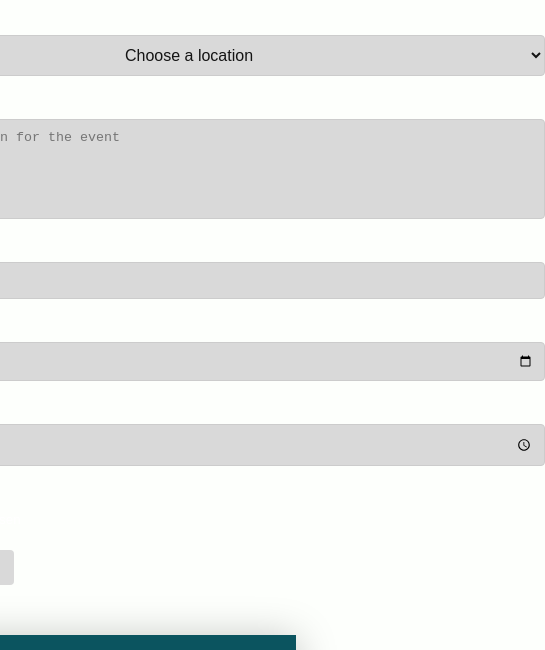
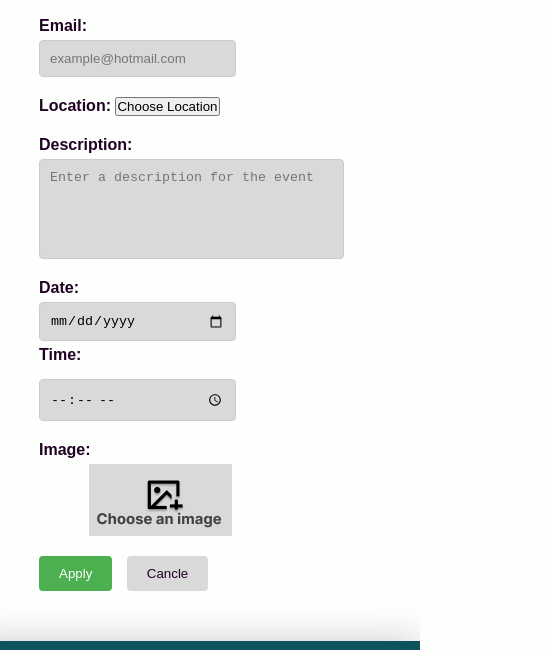
Before and after one commit to AMAbdulrahim/SWE363_Project, a plain HTML site: page structure/editCreateEvent.html in a window 390 px wide. Shown: the part 193-843 px from the top of the page, 545 px wide, since content can reach past the window. Drawn offline with Linux system fonts and the light colour scheme.

Commit message:
ece/event css+media

```diff
--- /dev/null
+++ b/script/locationSelector.js
@@ -0,0 +1,14 @@
+
+    const getlocation = () =>{
+        if (navigator.geolocation) {
+            navigator.geolocation.getCurrentPosition(showPosition);
+        } else {
+            alert("Geolocation is not supported by this browser.");
+        }
+    }
+
+    function showPosition(position) {
+        var latitude = position.coords.latitude;
+        var longitude = position.coords.longitude;
+        alert("Latitude: " + latitude + ", Longitude: " + longitude);
+    }
--- a/structure/editCreateEvent.html
+++ b/structure/editCreateEvent.html
@@ -1,16 +1,13 @@
 <html lang="en">
 
 <head>
-    <meta charset="UTF-8">
-    <meta name="viewport" content="width=device-width, initial-scale=1.0">
-    <title>event</title>
-
     <meta charset="UTF-8">
     <meta name="viewport" content="width=device-width, initial-scale=1.0">
     <title>creator events</title>
     <link rel="stylesheet" href="/style/HeaderFooter.css">
     <link rel="stylesheet" href="/style/ECE.css">
     <script src="/script/st.js"></script>
+    <script src="/script/locationSelector.js"></script>
 </head>
 
 <body>
@@ -32,31 +29,33 @@
                     <input type="text" id="event-name" name="event_name" placeholder="Enter event's name">
                 </div>
                 <div class="event-form">
-                    <label for="location">Location:</label>
-                    <select id="location" name="location">
-                        <option value=""> Choose a location</option>
-
-                    </select>
-                </div>
-                <div class="event-form">
-                    <label for="description">Description:</label>
-                    <textarea id="description" name="description" placeholder="Enter a description for the event"></textarea>
-                </div>
-                <div class="event-form">
                     <label for="email">Email:</label>
                     <input type="email" id="email" name="email" placeholder="example@hotmail.com">
                 </div>
                 <div class="event-form">
+                    <label for="location">Location:</label>
+                    <button onclick="getLocation()">Choose Location</button>
+                </div>
+                <div class="event-form">
+                    <label for="description">Description:</label>
+                    <textarea id="description" name="description"
+                        placeholder="Enter a description for the event"></textarea>
+                </div>
+                <div class="event-form">
                     <label for="date">Date:</label>
                     <input type="date" id="date" name="date">
-                </div>
-                <div class="event-form">
+
                     <label for="time">Time:</label>
                     <input type="time" id="time" name="time">
                 </div>
                 <div class="event-form">
                     <label for="image">Image:</label>
-                    <input type="file" id="image" name="image">
+                    <label for="fileInput">
+                        <img src="/images/imageSelection.png" alt="imageSelection" alt="Placeholder Image"
+                            id="imagePreview">
+                    </label>
+                    <input type="file" id="fileInput" accept="image/*" style="display:none;">
+
                 </div>
                 <div class="buttons-form">
                     <button type="submit">Apply</button>
--- a/style/ECE.css
+++ b/style/ECE.css
@@ -1,33 +1,41 @@
-
-
 main {
   font-family: 'Arial', sans-serif;
   display: flex;
   align-items: center;
 }
 
+form {
+  align-items: center;
+  justify-content: center;
+  width: 100%;
+}
+
 .container {
-    width: max-content;
+  width: fit-content;
   margin: 0 auto;
   max-height: fit-content;
   display: flex;
   overflow: hidden;
   overflow-y: auto;
   scrollbar-width: none;
+  align-items: center;
+  justify-content: center;
 
 }
 
 .event-form {
   margin-bottom: 20px;
+  margin-top: 10px;
   width: 700px;
 }
 
 .event-form label {
   flex: 0 0 200px;
   color: #210124;
-    display: block;
+  display: inline-block;
   margin-bottom: 5px;
   margin-top: 5px;
+  width: 50px;
 }
 
 .event-form input[type="text"],
@@ -38,7 +46,7 @@ main {
 .event-form textarea {
   flex: 1;
   background-color: #D9D9D9;
-    width: 100%;
+  width: 90%;
   padding: 10px;
   border: 1px solid #ccc;
   border-radius: 4px;
@@ -46,6 +54,7 @@ main {
 
 .event-form textarea {
   height: 100px;
+  width: 97.857%;
   resize: none;
 }
 
@@ -55,6 +64,7 @@ main {
   border-radius: 4px;
   cursor: pointer;
 }
+
 
 .buttons-form button[type="submit"] {
   background-color: #4CAF50;
@@ -68,6 +78,79 @@ main {
   margin-bottom: 10px;
 }
 
-  select{
+select {
   color: #141414;
 }
+
+div.event-form input[type="date"],
+div.event-form input[type="time"],
+div.event-form input[type="email"] {
+  width: 35.8%;
+
+}
+
+
+.event-form label[for="location"]{
+  display: inline;
+}
+
+.event-form label[for="description"],
+.event-form label[for="image"] {
+  display: block;
+}
+
+
+
+.event-form input[type="date"] {
+  margin-right: 10%;
+}
+
+#imagePreview{
+  margin-left: 50px;
+}
+
+@media screen and (max-width: 750px) {
+
+  main {
+    align-items: center;
+
+        justify-items: center;
+  }
+
+  .container {
+    justify-content: center;
+    align-items: center;
+
+        justify-items: center;
+  }
+
+  .event-form {
+    width: 80vw;
+  }
+  .event-form input[type="date"] {
+    margin-right: 50%;
+
+  }
+  .event-form input[type="time"] {
+    margin-top:10px;
+
+}
+
+}
+
+@media screen and (max-width: 550px) {
+  .event-form label {
+    display: block;
+  }
+  div.event-form input[type="date"],
+div.event-form input[type="time"],
+div.event-form input[type="email"] {
+  width: 196.75px;
+
+}
+
+.event-form input[type="time"] {
+  margin-top:10px;
+
+}
+}
```
Also changed, not shown: style/event.css (+19 -3 lines), images/imageSelection.png (added). Lines whose indentation alone changed are shown as unchanged.
